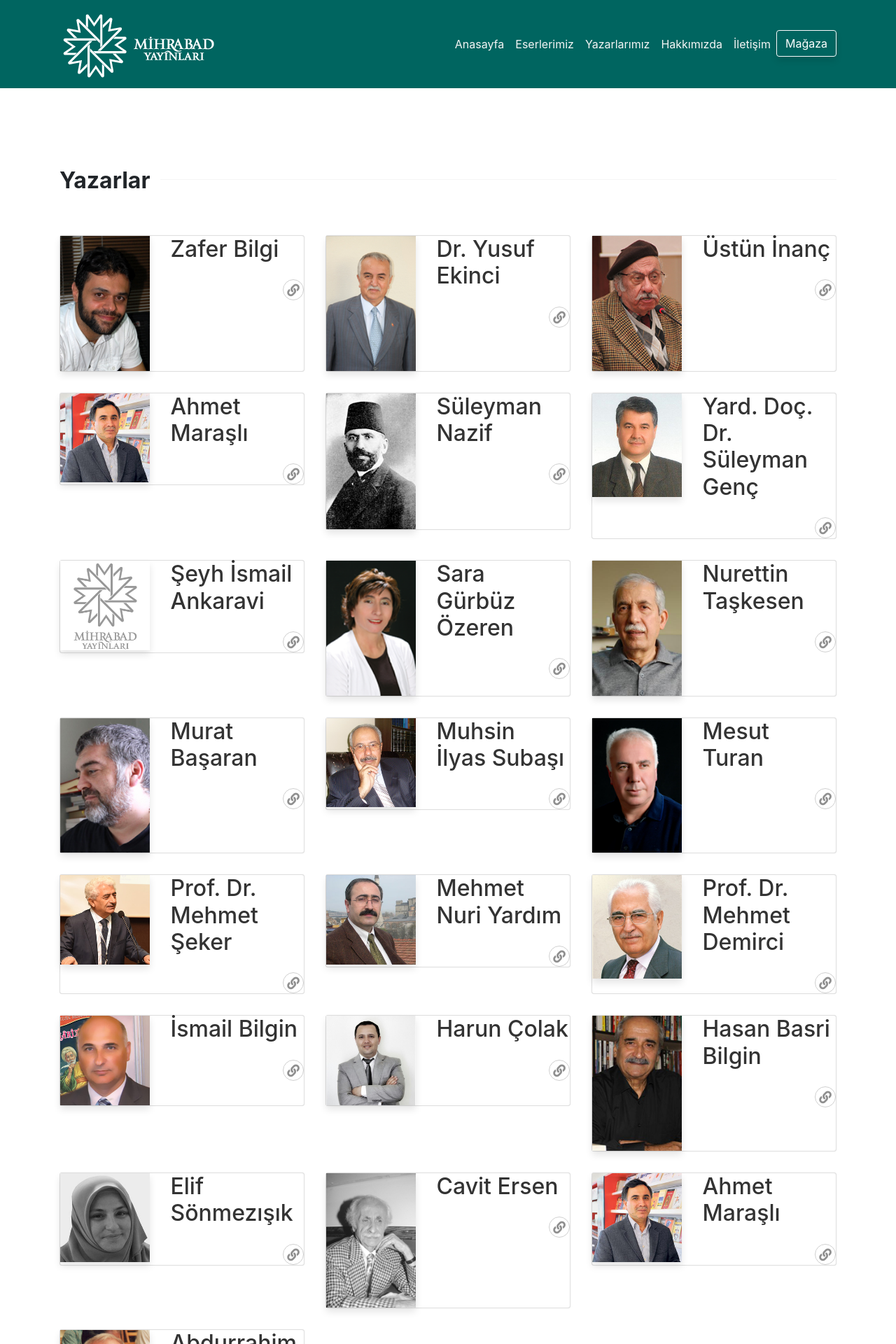
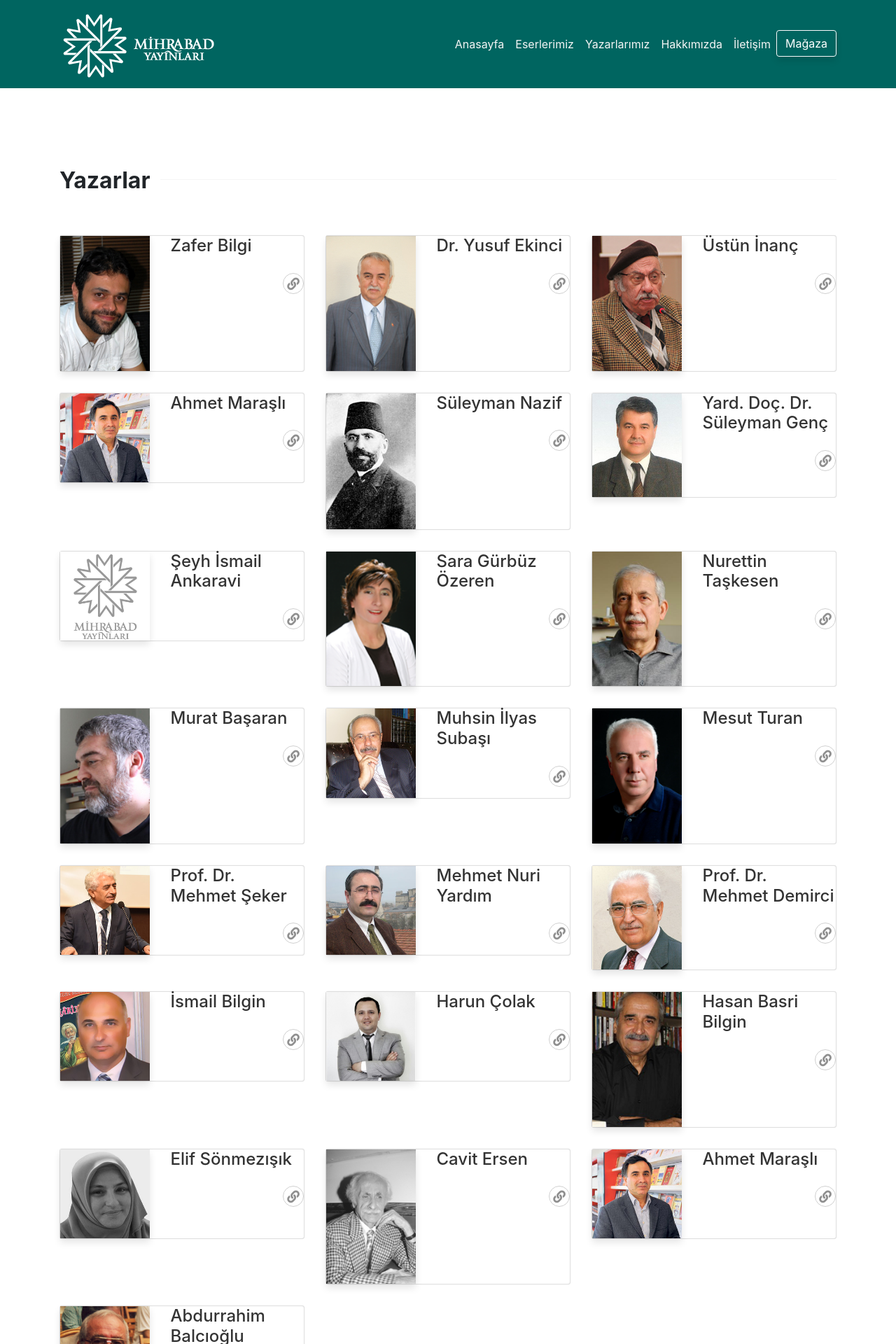
Before and after one commit to edamla/mihrabad, a Jekyll site: the page built from indexyazarlar.html, in a window 1280 px wide. Shown: the top 1920 px of the page at 70% size. Built offline with Jekyll 4.4.1, drawn with Linux system fonts in a browser that asks for light colours; nearby versions of some CDN libraries.

Commit message:
grid düzenleme

```diff
--- a/_includes/eserbox.html
+++ b/_includes/eserbox.html
@@ -1,6 +1,6 @@
 <!-- begin post -->
 {% assign author = site.authors[post.author] %}
-<div class="col-sm-6 col-lg-4">
+<div class="col-sm-6 col-xl-4">
 <div class="card d-flex">
     <div class="row">
         <div class="col-md-5 wrapthumbnail">
--- a/_includes/yazarbox.html
+++ b/_includes/yazarbox.html
@@ -1,7 +1,7 @@
 <!-- begin post -->
 {% assign author = site.authors[post.author] %}
-<div class="col-sm-6 col-lg-4">
-<div class="card">
+<div class="col-sm-6 col-xl-4">
+<div class="card d-flex">
     <div class="row">
         <div class="col-md-5 wrapthumbnail">
             <a href="{{ post.url | absolute_url }}">
@@ -11,7 +11,7 @@
         </div>
         <div class="col-md-7">
             <div class="card-block">
-                <h2 class="card-title"><a href="{{ post.url | absolute_url }}">{{ post.title }}</a></h2>
+                <h4 class="card-title"><a href="{{ post.url | absolute_url }}">{{ post.title }}</a></h4>
                 <div class="metafooter">
                     <div class="wrapfooter">
                         <span class="post-read-more"><a href="{{ post.url | absolute_url }}" title="Read Story"><i class="fa fa-link"></i></a></span>
```
